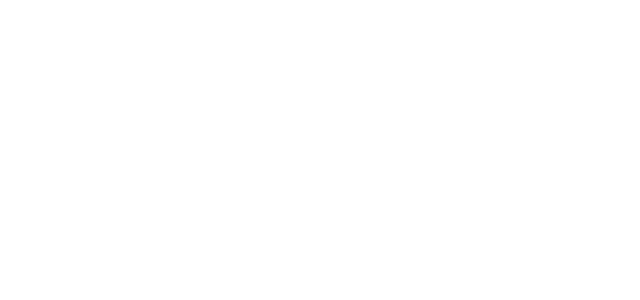
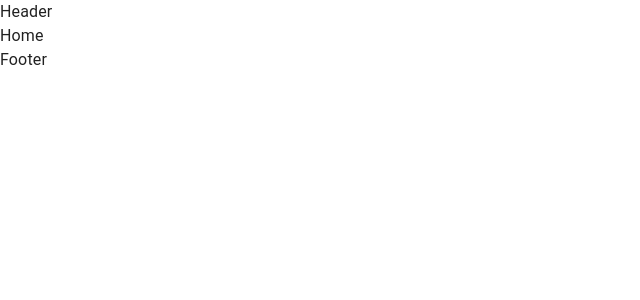
Before and after one commit to marianabalanchuk/blog-project, a React (Create React App) app: page / in a window 1280 px wide. Shown: the top 300 px of the page, without its empty margins (0-640 px from the left). Built offline with nearby package versions, Linux system fonts and the light colour scheme.

Commit message:
added prettier, components, mui, cssbaseline

```diff
--- a/package.json
+++ b/package.json
@@ -3,6 +3,10 @@
   "version": "0.1.0",
   "private": true,
   "dependencies": {
+    "@emotion/react": "^11.10.5",
+    "@emotion/styled": "^11.10.5",
+    "@mui/icons-material": "^5.11.0",
+    "@mui/material": "^5.11.8",
     "@testing-library/jest-dom": "^5.16.5",
     "@testing-library/react": "^13.4.0",
     "@testing-library/user-event": "^13.5.0",
--- /dev/null
+++ b/src/container/App/App.tsx
@@ -0,0 +1,18 @@
+import Header from "container/Header/Header";
+import Main from "container/Main/Main";
+import Footer from "container/Footer/Footer";
+import CssBaseline from "@mui/material/CssBaseline";
+
+type Props = {};
+const App = (props: Props) => {
+  return (
+    <>
+      <CssBaseline>
+        <Header />
+        <Main />
+        <Footer />
+      </CssBaseline>
+    </>
+  );
+};
+export default App;
--- /dev/null
+++ b/src/container/Footer/Footer.tsx
@@ -0,0 +1,5 @@
+type Props = {};
+const Footer = (props: Props) => {
+  return <div>Footer</div>;
+};
+export default Footer;
--- /dev/null
+++ b/src/container/Header/Header.tsx
@@ -0,0 +1,5 @@
+type Props = {};
+const Header = (props: Props) => {
+  return <div>Header</div>;
+};
+export default Header;
--- /dev/null
+++ b/src/container/Main/Main.tsx
@@ -0,0 +1,11 @@
+import Home from "pages/Home";
+
+type Props = {};
+const Main = (props: Props) => {
+  return (
+    <div>
+      <Home />
+    </div>
+  );
+};
+export default Main;
--- a/src/index.tsx
+++ b/src/index.tsx
@@ -1,7 +1,12 @@
 import React from "react";
 import ReactDOM from "react-dom/client";
+import App from "./container/App/App";
 
 const root = ReactDOM.createRoot(
   document.getElementById("root") as HTMLElement
 );
-root.render(<React.StrictMode></React.StrictMode>);
+root.render(
+  <React.StrictMode>
+    <App />
+  </React.StrictMode>
+);
--- /dev/null
+++ b/src/pages/Home.tsx
@@ -0,0 +1,5 @@
+type Props = {};
+const Home = (props: Props) => {
+  return <div>Home</div>;
+};
+export default Home;
```
Also changed, not shown: src/components/Logo/Logo.tsx (added, +7 -0 lines), tsconfig.json (+3 -8 lines), src/assets/logo.png (added), 1 other file (tests, documents, lock files or other folders).
